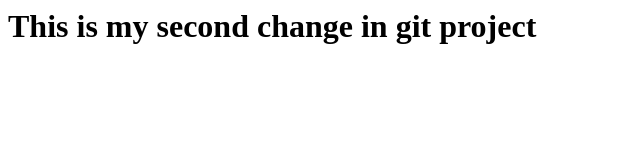
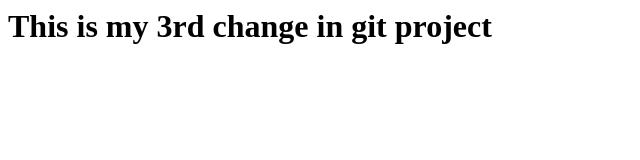
Before and after one commit to sandeep8308099903/test-web, a plain HTML site: page index.html in a window 1280 px wide. Shown: the whole page, without its empty margins (0-640 px from the left). Drawn offline with Linux system fonts and the light colour scheme.

Commit message:
3rd commit

```diff
--- a/index.html
+++ b/index.html
@@ -1,3 +1,3 @@
 <h1>
-This is my second change in git project
+This is my 3rd change in git project
 </h1>
```
